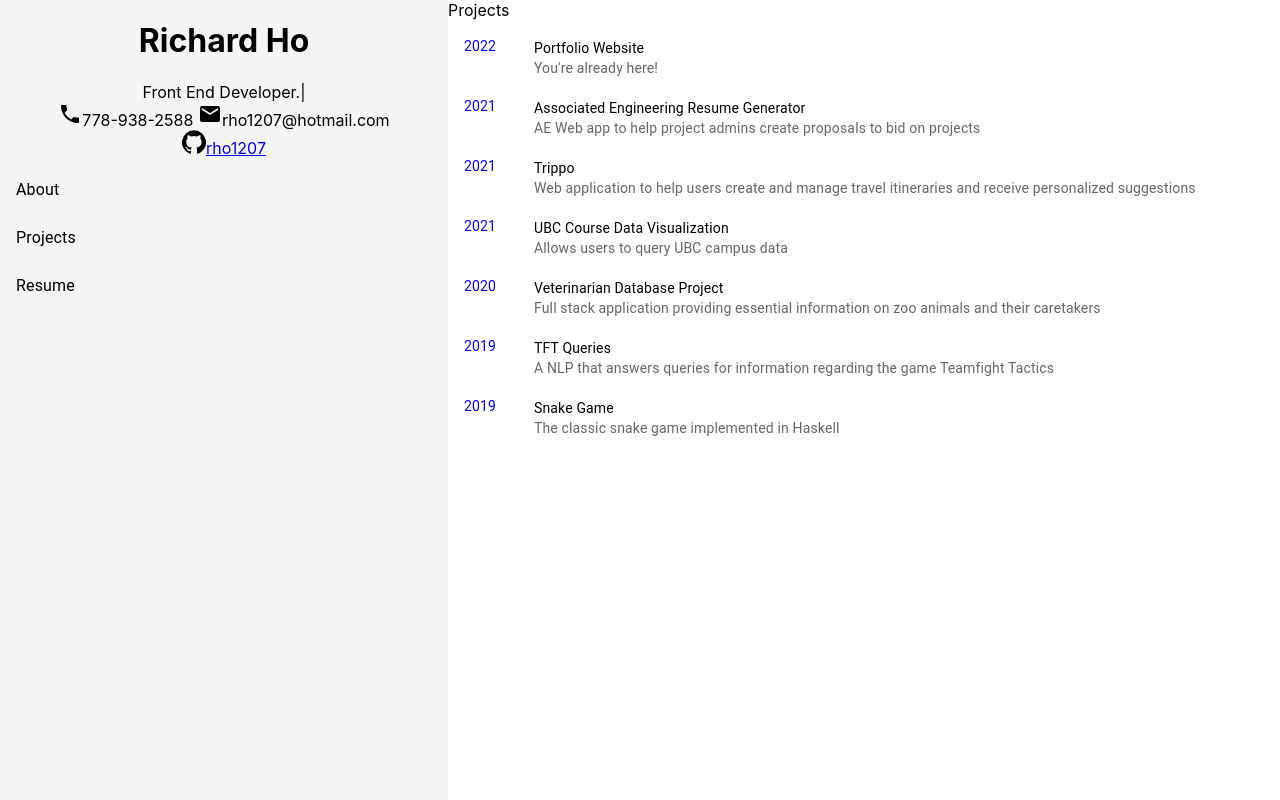
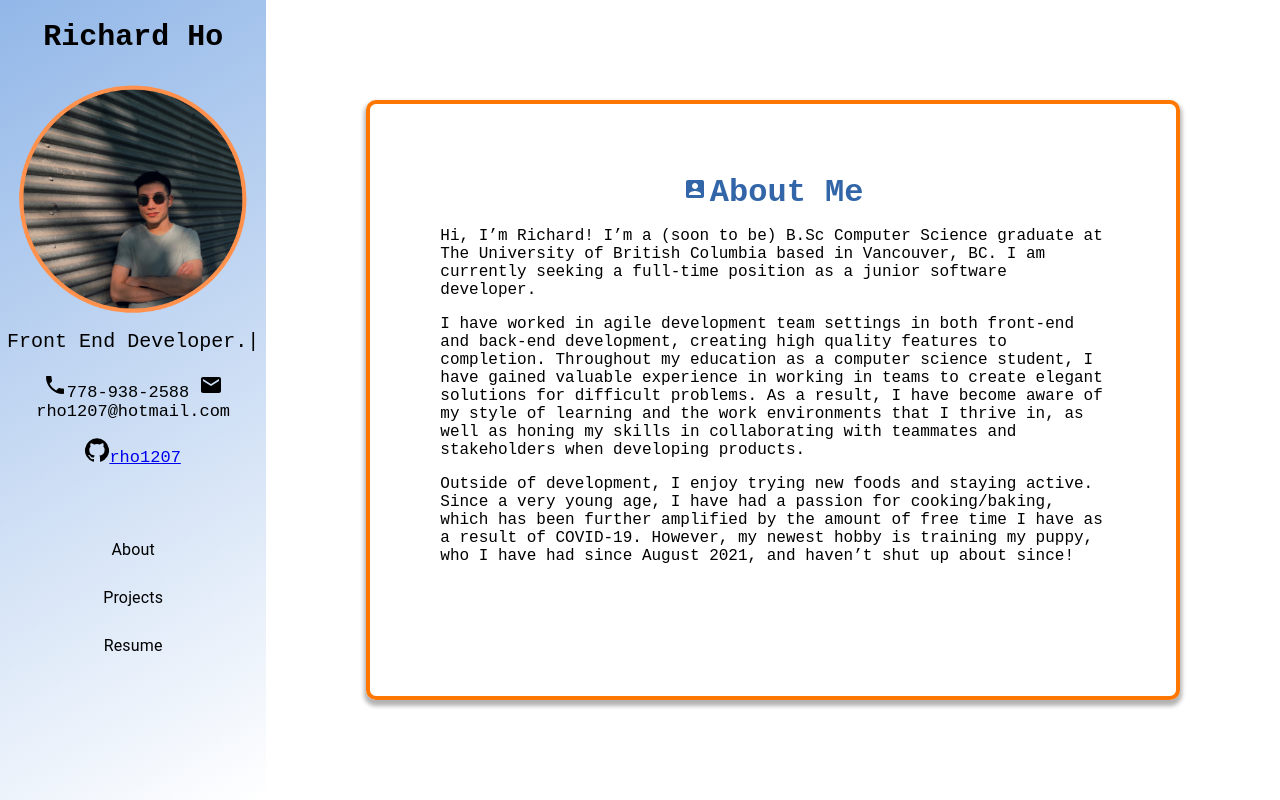
Before and after one commit to rho1207/portfolio, a React (Create React App) app: page / in a window 1280 px wide. Built offline with nearby package versions, Linux system fonts and the light colour scheme.

Commit message:
more styling

```diff
--- a/src/App.css
+++ b/src/App.css
@@ -3,4 +3,6 @@
   flex-direction: row;
   height: fit-content;
   min-height: 100vh;
+  background-color:white;
+  font-family: DM Mono, monospace;
 }
--- a/src/App.js
+++ b/src/App.js
@@ -5,7 +5,7 @@ import ContentContainer from './components/contentContainer/ContentContainer';
 import React from 'react';
 function App() {
 
-  const [selected, setSelected] = useState("Projects");
+  const [selected, setSelected] = useState("About");
 
   return (
     <div className="App">
--- a/src/components/contentContainer/ContentContainer.styles.js
+++ b/src/components/contentContainer/ContentContainer.styles.js
@@ -1,5 +1,12 @@
 import styled from "styled-components";
 
 export const container = styled.div`
-    width: 65vw;
+    width: 75vw;
+    margin: 100px;
+    padding: 70px;
+    border-style: solid;
+    border-width: 4px;
+    border-radius: 10px;
+    border-color: #ff7700;
+    box-shadow: 0 4px 4px 2px rgb(0 0 0 / 30%)
 `;
--- a/src/components/contentContainer/PageContent/AboutPage.js
+++ b/src/components/contentContainer/PageContent/AboutPage.js
@@ -1,17 +1,19 @@
+import { AccountBox } from '@material-ui/icons';
+
 function AboutPage() {
     return <div>
+        <div style={{ textAlign: 'center' }}>
+            <h1 style={{ margin: "0 0", padding: '0 0', color: '#3266a8' }}>{<AccountBox style={{ color: '#3266a8', marginRight: '3px' }}></AccountBox>}About Me</h1></div>
         <p>Hi, I’m Richard! I’m a (soon to be) B.Sc Computer Science graduate at
             The University of British Columbia based in Vancouver, BC.
             I am currently seeking a full-time position as a junior software developer.
         </p>
-        <br />
         <p>I have worked in agile development team settings in both front-end and back-end development,
             creating high quality features to completion. Throughout my education as a computer science student,
             I have gained valuable experience in working in teams to create elegant solutions for difficult problems.
             As a result, I have become aware of my style of learning and the work environments that I thrive in,
             as well as honing my skills in collaborating with teammates and stakeholders when developing products.
         </p>
-        <br />
         <p>Outside of development, I enjoy trying new foods and staying active.
             Since a very young age, I have had a passion for cooking/baking,
             which has been further amplified by the amount of free time I have as a result of COVID-19.
--- a/src/components/contentContainer/PageContent/ProjectCard.js
+++ b/src/components/contentContainer/PageContent/ProjectCard.js
@@ -5,28 +5,26 @@ import { ArrowBack } from "@material-ui/icons";
 function ProjectCard(props) {
 
     const createDemoLink = () => {
-        if (props.link !== "") return <a href={props.link}>Demo</a>;
-        else return;
+        if (props.link !== "") return <a href={props.link}>External</a>;
+        else return null;
     }
 
     const createGithubLink = () => {
-        if (props.link !== "") return <a href={props.github}>Github</a>;
-        else return;
+        if (props.github !== "") return <a href={props.github}>Github</a>;
+        else return null;
     }
 
     return <div>
-        <IconButton onClick={() => { props.back() }}>
+        <h1 style={{ margin: '0 0', textAlign: 'center', color: '#3266a8' }}>{<IconButton style={{}} onClick={() => { props.back() }}>
             <ArrowBack></ArrowBack>
-        </IconButton>
-        <h1>{props.title}</h1>
-        <br></br>
-        {createDemoLink()}
+        </IconButton>}{props.title}</h1>
         <br></br>
         {createGithubLink()}
-        <br></br>
+        {createGithubLink() ? <br></br> : null}
+        {createDemoLink()}
+        {createDemoLink() ? <br></br> : null}
         <p>{props.desc}</p>
-        <br></br>
-        <p>Technologies: {props.tech}</p>
+        <p style={{ color: '#3266a8' }}>Technologies: {props.tech}</p>
     </div>;
 }
 
--- a/src/components/contentContainer/PageContent/ProjectPage.js
+++ b/src/components/contentContainer/PageContent/ProjectPage.js
@@ -1,5 +1,6 @@
 import { React, useState } from 'react';
 import ProjectCard from './ProjectCard';
+import { Build } from '@material-ui/icons';
 import * as sc from './ProjectPage.styles'
 
 function ProjectPage() {
@@ -14,7 +15,7 @@ function ProjectPage() {
         switch (projectSelected) {
             case "portfolio":
                 return <ProjectCard back={backButton} title="Portfolio Website" link="" github="https://github.com/rho1207/portfolio"
-                    desc="Designed and developed my personal website to showcase projects."
+                    desc="Designed and developed my personal website to showcase projects. Currently a work in progress."
                     tech="React.JS, HTML/CSS">
                 </ProjectCard>;
             case "aeresgen":
@@ -51,15 +52,15 @@ function ProjectPage() {
                     tech="Java, JDBC">
                 </ProjectCard>;
             case "tft":
-                return <ProjectCard back={backButton} title="Teamfight Tactics Queries" link="" github=""
-                    desc="Created a natural language processor that answers queries to the game Teamfight Tactics"
+                return <ProjectCard back={backButton} title="Teamfight Tactics Queries" link="" github="https://github.com/rho1207/tft-queries"
+                    desc="Created a natural language processor that answers queries to the game Teamfight Tactics."
                     tech="Prolog">
                 </ProjectCard>;
             case "snake":
                 return <ProjectCard back={backButton} title="Snake Game" link="" github="https://github.com/rho1207/Snake-Haskell"
                     desc="Created the classic snake game using Haskell displayed on a GUI using Gloss with single-player and
                     multiplayer options and different difficulties and developed a bot that picks the best directions to move
-                    to eat food and increase score based on its current location, which can also be played against in multiplayer mode"
+                    to eat food and increase score based on its current location, which can also be played against in multiplayer mode."
                     tech="Haskell, Gloss">
                 </ProjectCard>;
             default:
@@ -97,7 +98,8 @@ function ProjectPage() {
     }
 
     return <div>
-        <span>Projects</span>
+        {projectSelected === "default" ? <div style={{ textAlign: 'center' }}>
+            <h1 style={{ color: '#3266a8', margin: "0 0", padding: '0 0' }}>{<Build></Build>}Projects</h1></div> : null}
         {paneSelector()}
     </div>;
 }
--- a/src/components/contentContainer/PageContent/ProjectPage.styles.js
+++ b/src/components/contentContainer/PageContent/ProjectPage.styles.js
@@ -17,7 +17,7 @@ export const listButton = styled(ListItemButton)`
 export const buttonYear = styled(ListItemText)`
     max-width: 40px;
     width: 30px;
-    color: blue;
+    color: #ff7700;
 `;
 
 
--- a/src/components/navbar/Navbar.js
+++ b/src/components/navbar/Navbar.js
@@ -16,7 +16,8 @@ function Navbar(props) {
 
 
   return <sc.NavbarContainer>
-    <h1>Richard Ho</h1>
+    <h1 style={{ fontSize: "30px", fontFamily: "DM Mono, monospace" }}>Richard Ho</h1>
+    <img src="profilepic.png" alt="profile" style={{ height: "250px", margin: "none" }} />
     {count ? (
       <Typist avgTypingDelay={80} onTypingDone={() => setCount(0)}>
         <span>Full Stack Developer.</span>
@@ -26,27 +27,27 @@ function Navbar(props) {
         <span>Back End Developer.</span>
         <Typist.Backspace count={19} delay={400} />
       </Typist>) : ("")}
-    <div>
-      <Phone></Phone>
-      <span>778-938-2588 </span>
+    <sc.infoDiv>
+      <Phone ></Phone>
+      <span >778-938-2588 </span>
       <Email></Email>
-      <span>rho1207@hotmail.com</span>
+      <span >rho1207@hotmail.com</span>
       <br></br>
-      <GitHub></GitHub>
+      <GitHub style={{ marginTop: "0.7em" }}></GitHub>
       <a href="https://github.com/rho1207">rho1207</a>
-    </div>
+    </sc.infoDiv >
     <List>
       <ListItemButton onClick={() => props.setSelected("About")}>
-        <ListItemText>About</ListItemText>
+        <sc.buttonText>About</sc.buttonText>
       </ListItemButton>
       <ListItemButton onClick={() => props.setSelected("Projects")}>
-        <ListItemText>Projects</ListItemText>
+        <sc.buttonText >Projects</sc.buttonText>
       </ListItemButton>
       <ListItemButton component="a" href="https://drive.google.com/file/d/1aKNh4XUhaNhc7WE1xQzczkrqU399YAOW/view?usp=sharing">
-        <ListItemText>Resume</ListItemText>
+        <sc.buttonText>Resume</sc.buttonText>
       </ListItemButton>
     </List>
-  </sc.NavbarContainer>;
+  </sc.NavbarContainer >;
 }
 
 export default Navbar;
--- a/src/components/navbar/Navbar.styles.js
+++ b/src/components/navbar/Navbar.styles.js
@@ -1,7 +1,19 @@
 import styled from "styled-components";
+import { ListItemText } from '@mui/material'
 
 export const NavbarContainer = styled.div`
     text-align: center;
-    width: 35vw;
-    background-color: #f5f5f5;
+    width: 30vw;
+    background-image: linear-gradient(150deg , #92b7e8, white);
+    font-size: 20px;
 `;
+
+export const buttonText = styled(ListItemText)`
+  text-align: center;
+`;
+
+export const infoDiv = styled.div`
+  font-size: 17px;
+  margin: 20px;
+  margin-bottom: 3em;
+`;
```
